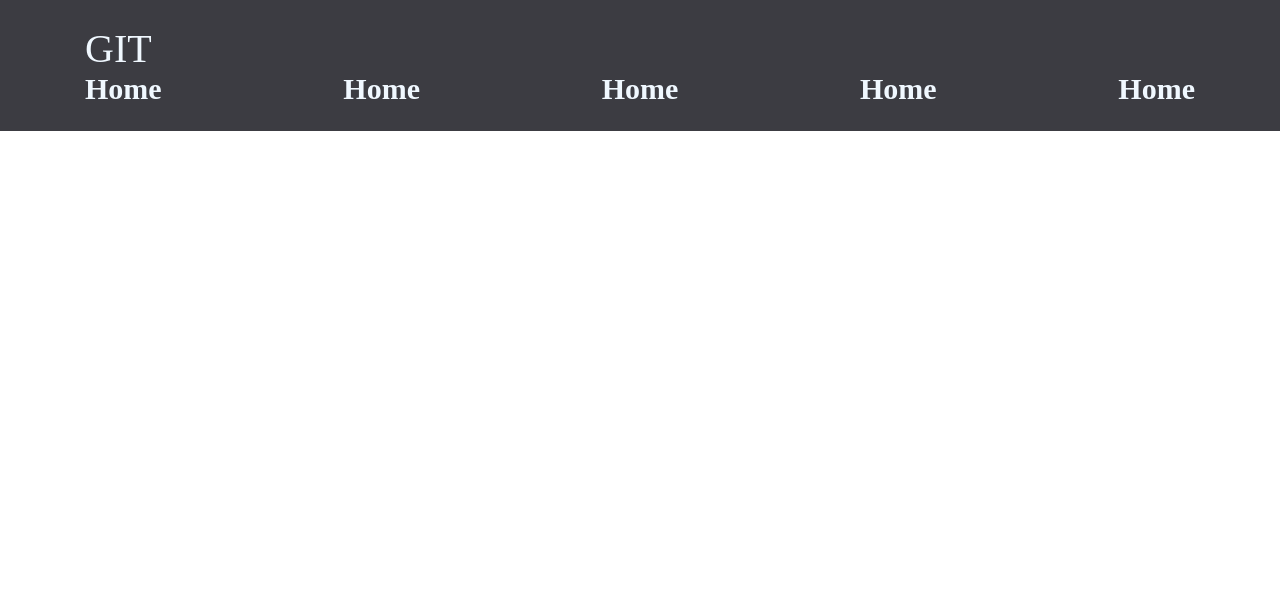
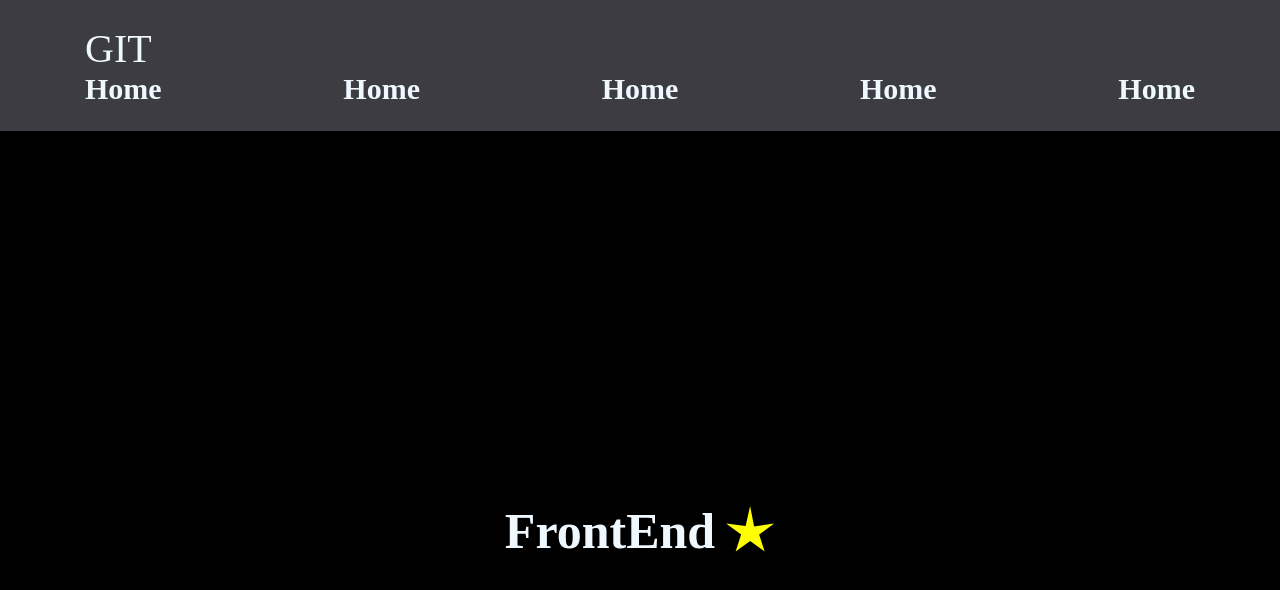
Before and after one commit to kahorovahilola/space, a plain HTML site: page index.html in a window 1280 px wide. Drawn offline with Linux system fonts and the light colour scheme.

Commit message:
stajer first save

```diff
--- a/index.html
+++ b/index.html
@@ -27,6 +27,10 @@
                 </div>
             </div>
         </nav>
+        <div class="header__content">
+            <h1>FrontEnd</h1>
+            <div class="start"></div>
+        </div>
     </header>
 </body>
 </html>
--- a/styles/style.css
+++ b/styles/style.css
@@ -37,3 +37,21 @@ ul{
 color: aliceblue;
 font-weight: 700;
 }
+.header__content{
+    height: 800px;
+    background: black;
+    display: flex;
+    justify-content: center;
+    align-items: center;
+}
+.header__content h1{
+    color: aliceblue;
+    font-size: 50px;
+}
+.start{
+    clip-path: polygon(50% 0%, 58% 41%, 98% 35%, 68% 57%, 79% 91%, 50% 70%, 21% 91%, 32% 57%, 2% 35%, 41% 40%);
+    background: yellow;
+    margin-left: 10px;
+    width: 50px;
+    height: 50px;
+}
```
